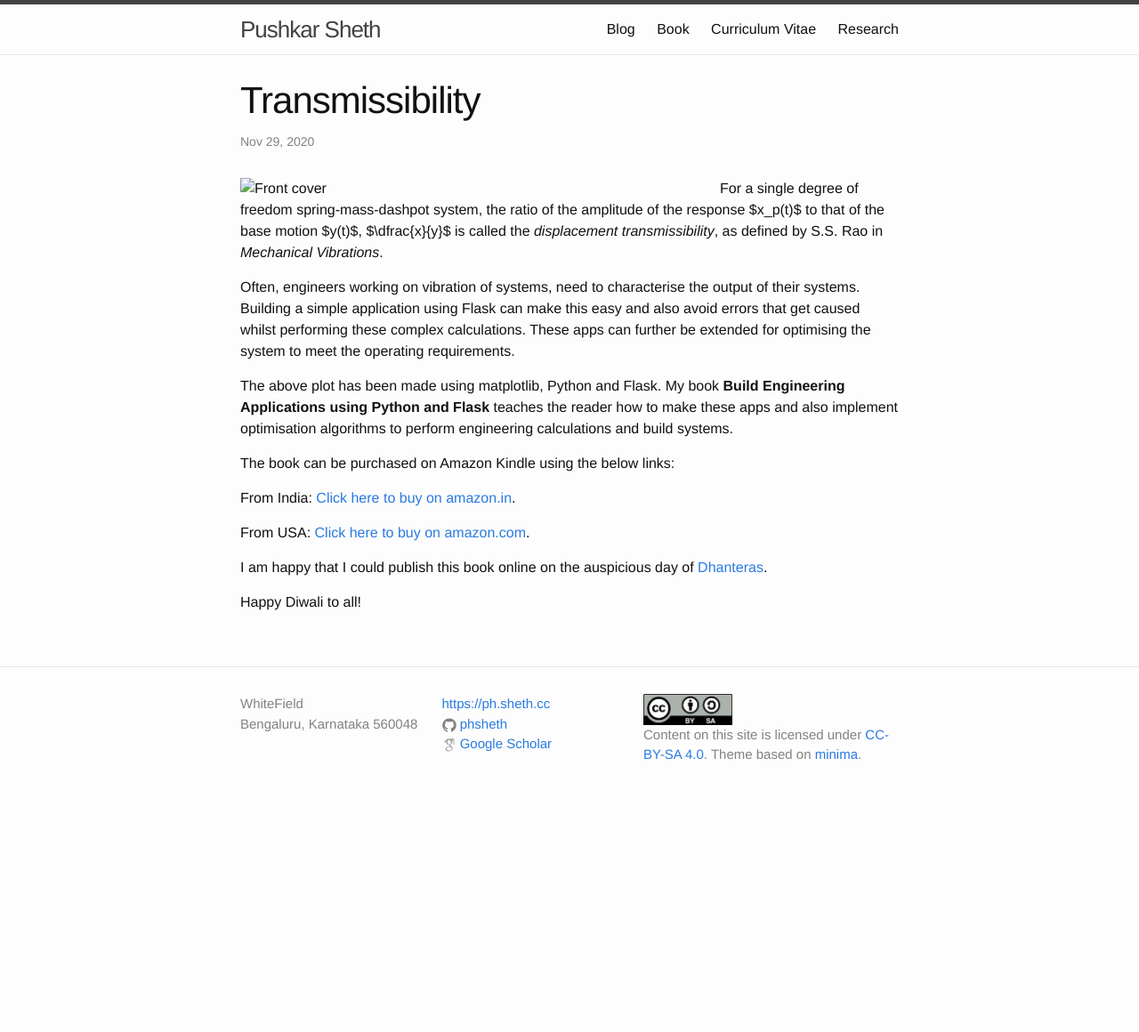
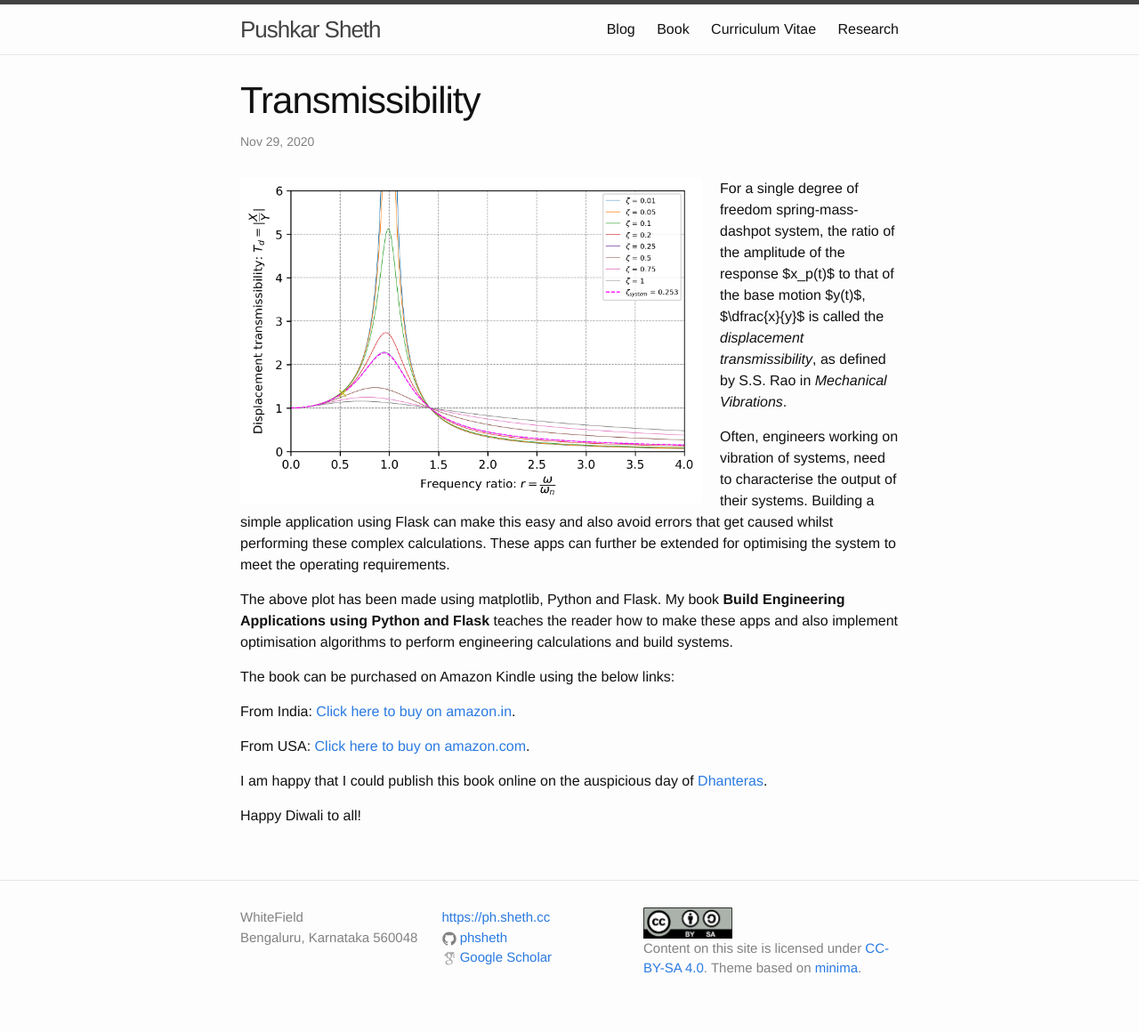
Before and after one commit to phsheth/phsheth.github.io, a Jekyll site: the page built from _posts/2020-11-29-transmissibility.markdown, in a window 1280 px wide. Shown: the whole page at 89% size. Built offline with Jekyll 4.4.1, drawn with Linux system fonts in a browser that asks for light colours; comment, search, counter and statistics services are not loaded; before the commit the page ends 920 px from its top, so only the background shows below that.

Commit message:
trans - mod1

```diff
--- a/_posts/2020-11-29-transmissibility.markdown
+++ b/_posts/2020-11-29-transmissibility.markdown
@@ -8,7 +8,7 @@ comments: true
 tag: textbook, book, Python, Flask
 ---
 
-<img title="" src="file:///C:/Users/cae/work/ph.sheth.cc/phsheth.github.io/img/blog/transmissibility.png" alt="Front cover" width="519" align="left" style="padding-right: 20px">
+<img title="" src="/img/blog/transmissibility.png" alt="Front cover" width="519" align="left" style="padding-right: 20px">
 
 For a single degree of freedom spring-mass-dashpot system, the ratio of the amplitude of the response $x_p(t)$ to that of the base motion $y(t)$, $\dfrac{x}{y}$ is called the <i>displacement transmissibility</i>, as defined by S.S. Rao in <i>Mechanical Vibrations</i>.
 
```
